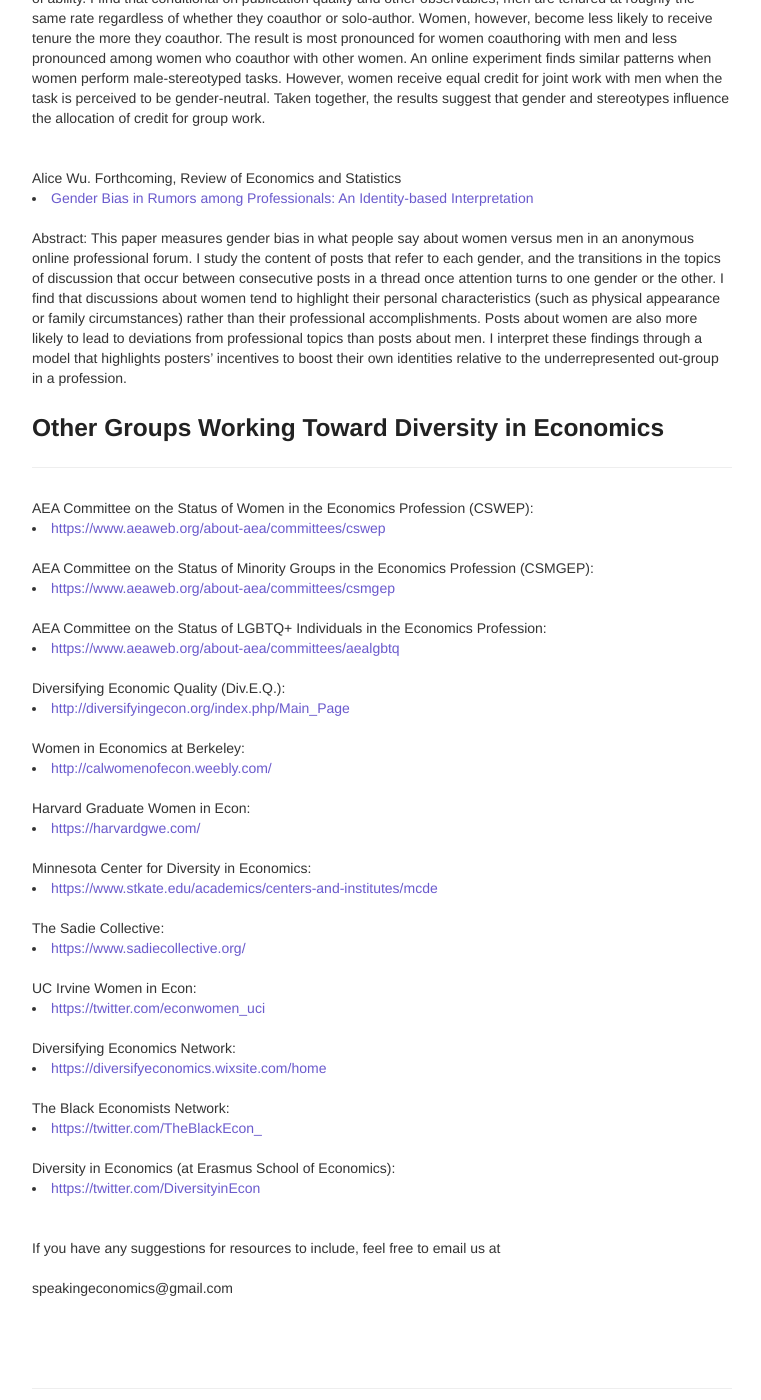
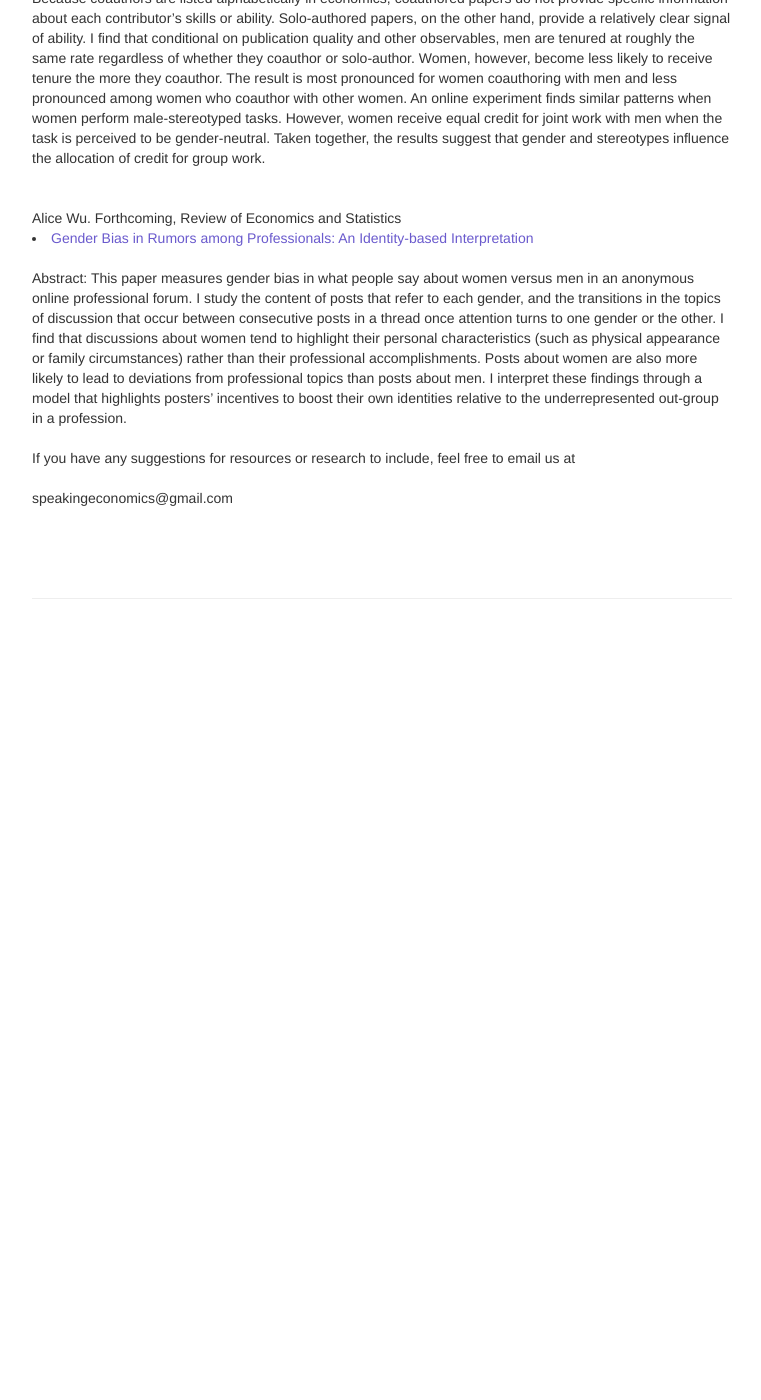
Before and after one commit to aponce6/Diversity-in-Cornell-Economics.github.io, a Jekyll site: the page built from pages/resources.md, in a window 1280 px wide and 1400 px high, scrolled down 4526 px. Shown: the whole window, without its empty margins (258-1019 px from the left). Built offline with Jekyll 4.4.1, drawn with Linux system fonts in a browser that asks for light colours; our own code applies the rules of GitHub Pages for plain Markdown files; after the commit the page ends 5156 px from its top, so only the background shows below that.

Commit message:
update resources and create related groups

```diff
--- a/_includes/themes/twitter/default.html
+++ b/_includes/themes/twitter/default.html
@@ -38,6 +38,7 @@
               <li><a href="{{ BASE_PATH }}/pages/resources.html">Resources</a></li>
               <li><a href="{{ BASE_PATH }}/assets/Speaking Economics.pdf">Speaking Economics</a></li>
               <li><a href="{{ BASE_PATH }}/pages/about_us.html">About Us</a></li>
+              <li><a href="{{ BASE_PATH }}/pages/related_groups.html">Related Groups</a></li>
           </ul>
         </div>
       </div>
--- a/pages/resources.md
+++ b/pages/resources.md
@@ -218,63 +218,9 @@ Alice Wu. Forthcoming, Review of Economics and Statistics
 Abstract:
 This paper measures gender bias in what people say about women versus men in an anonymous online professional forum. I study the content of posts that refer to each gender, and the transitions in the topics of discussion that occur between consecutive posts in a thread once attention turns to one gender or the other. I find that discussions about women tend to highlight their personal characteristics (such as physical appearance or family circumstances) rather than their professional accomplishments. Posts about women are also more likely to lead to deviations from professional topics than posts about men. I interpret these findings through a model that highlights posters’ incentives to boost their own identities relative to the underrepresented out-group in a profession.
 
-<br/>
-
-<div class="page-header">
-<h3>Other Groups Working Toward Diversity in Economics</h3>
-</div>
-
-AEA Committee on the Status of Women in the Economics Profession (CSWEP):
-<li><a href="https://www.aeaweb.org/about-aea/committees/cswep">https://www.aeaweb.org/about-aea/committees/cswep</a></li>
-
-<br/>
-AEA Committee on the Status of Minority Groups in the Economics Profession (CSMGEP):
-<li><a href="https://www.aeaweb.org/about-aea/committees/csmgep">https://www.aeaweb.org/about-aea/committees/csmgep</a></li>
-
-<br/>
-AEA Committee on the Status of LGBTQ+ Individuals in the Economics Profession:
-<li><a href="https://www.aeaweb.org/about-aea/committees/aealgbtq">https://www.aeaweb.org/about-aea/committees/aealgbtq</a></li>
-
-<br/>
-Diversifying Economic Quality (Div.E.Q.):
-<li><a href="http://diversifyingecon.org/index.php/Main_Page">http://diversifyingecon.org/index.php/Main_Page</a></li>
-
-<br/>
-Women in Economics at Berkeley:
-<li><a href="http://calwomenofecon.weebly.com/">http://calwomenofecon.weebly.com/</a></li>
-
-<br/>
-Harvard Graduate Women in Econ:
-<li><a href="https://harvardgwe.com/">https://harvardgwe.com/</a></li>
-
-<br/>
-Minnesota Center for Diversity in Economics:
-<li><a href="https://www.stkate.edu/academics/centers-and-institutes/mcde">https://www.stkate.edu/academics/centers-and-institutes/mcde</a></li>
-
-<br/>
-The Sadie Collective:
-<li><a href="https://www.sadiecollective.org/">https://www.sadiecollective.org/</a></li>
-
-<br/>
-UC Irvine Women in Econ:
-<li><a href="https://twitter.com/econwomen_uci">https://twitter.com/econwomen_uci</a></li>
-
-<br/>
-Diversifying Economics Network:
-<li><a href="https://diversifyeconomics.wixsite.com/home">https://diversifyeconomics.wixsite.com/home</a></li>
-
-<br/>
-The Black Economists Network:
-<li><a href="https://twitter.com/TheBlackEcon_">https://twitter.com/TheBlackEcon_</a></li>
-
-<br/>
-Diversity in Economics (at Erasmus School of Economics):
-<li><a href="https://twitter.com/DiversityinEcon">https://twitter.com/DiversityinEcon</a></li>
-
-
     <br/>
     <br/>
-    If you have any suggestions for resources to include, feel free to email us at
+    If you have any suggestions for resources or research to include, feel free to email us at
     <br/>
     <br/>
     speakingeconomics@gmail.com
```
Also changed, not shown: pages/related_groups.md (added, +115 -0 lines), 1 other file.
